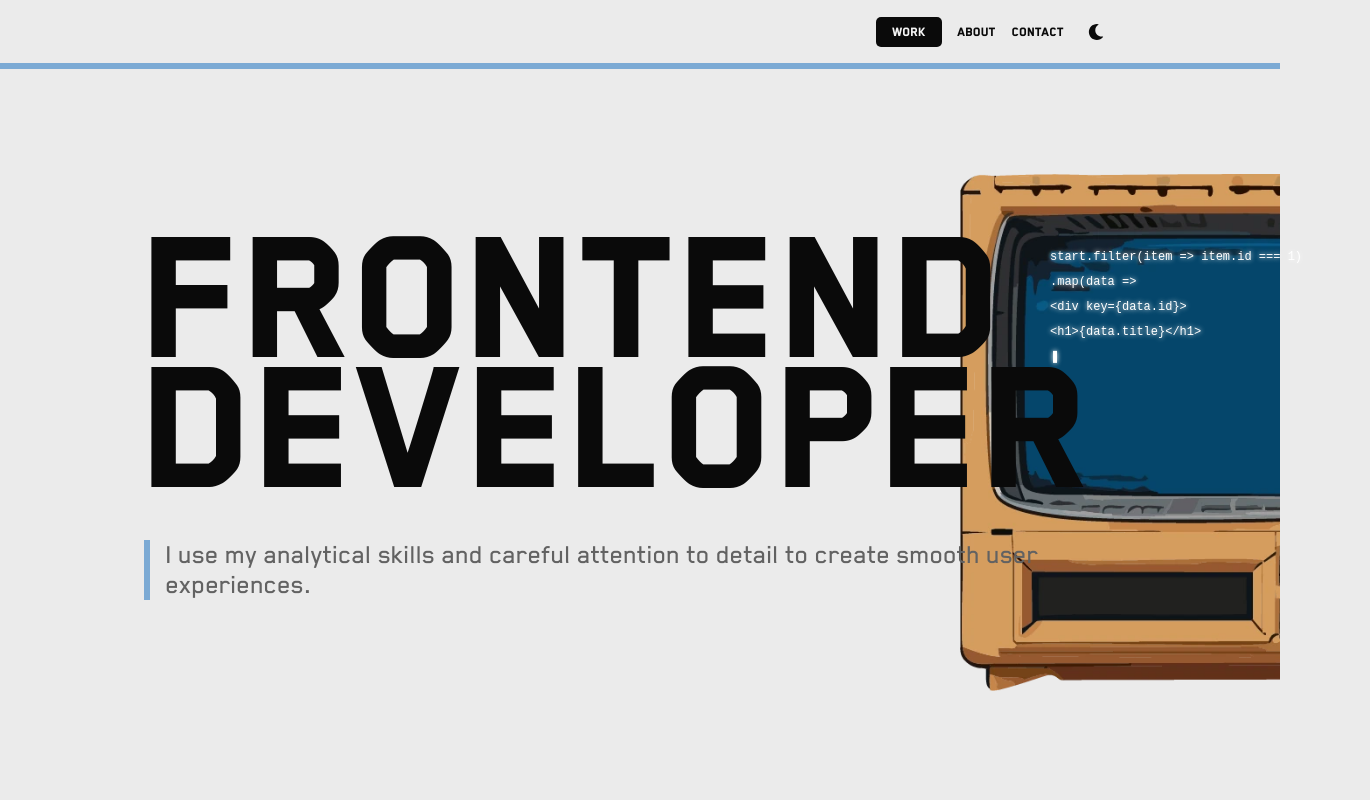
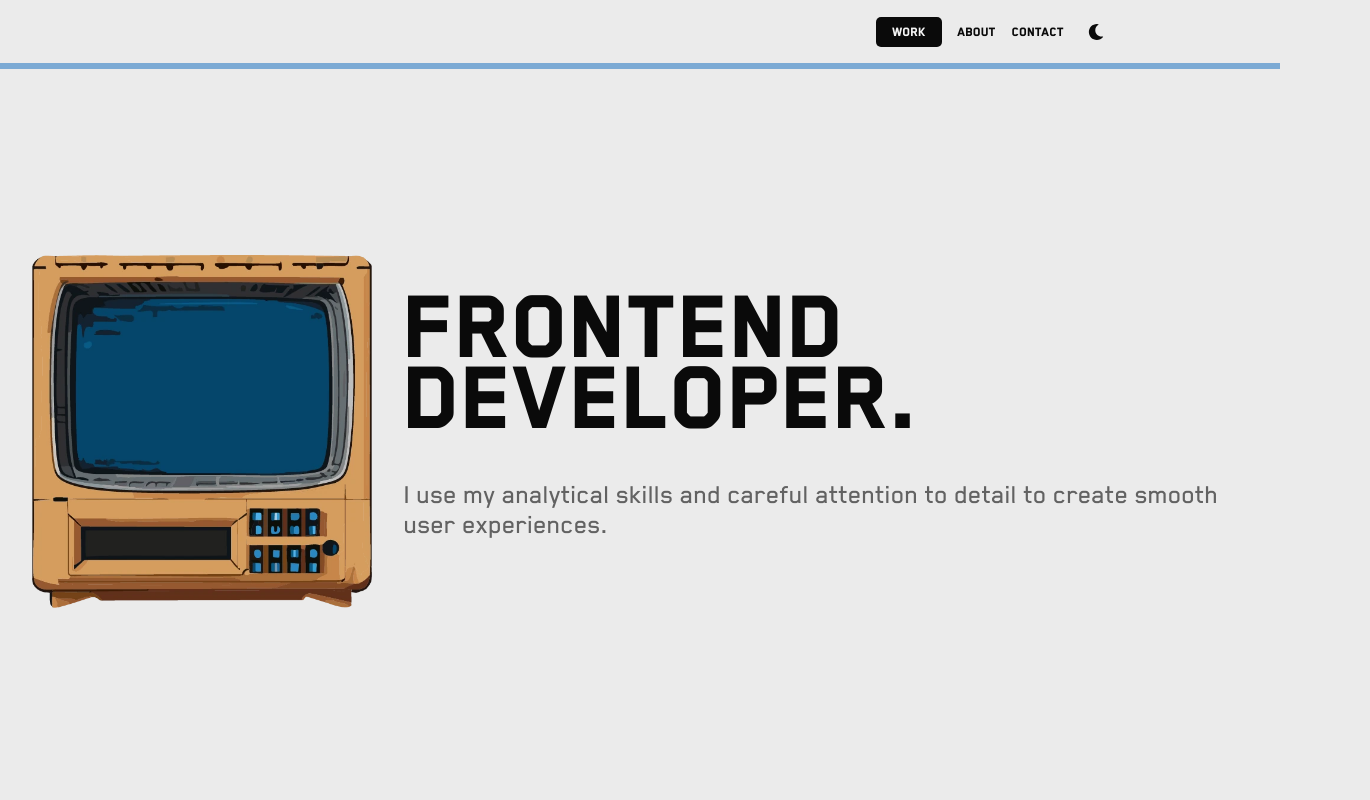
Before and after one commit to devjoppe/mi-cv-update, a React (Vite) app: page / in a window 1280 px wide. Shown: the top 800 px of the page, 1370 px wide, since content can reach past the window. Built offline with nearby package versions, Linux system fonts and the light colour scheme.

Commit message:
Re-design hero title for the start page

```diff
--- a/src/assets/styles/_config.scss
+++ b/src/assets/styles/_config.scss
@@ -68,6 +68,10 @@ h1 {
     line-height: 48px;
     color: var(--font-main-color);
     margin: 0 0 32px 0;
+    &.responsive-heading {
+        font-size: 8vw !important;
+        line-height: 5.5vw;
+    }
 }
 
 h2, h3, h4 {
@@ -129,10 +133,17 @@ span {
         display: block;
         border-left: 6px solid var(--highlight-color);
         padding-left: 16px;
-        margin-bottom: 32px;
+        // margin-bottom: 32px;
         font-family: $blender-medium;
         font-size: 24px;
         color: var(--font-secondary-color);
+        &.responsive-span {
+            font-size: 1.8vw;
+        }
+        &.no-border-left {
+            border-left: 0;
+            border-left: 6px solid var(--highlight-color);
+        }
     }
     &.kicker {
         @include kicker-mixin;
@@ -179,6 +190,11 @@ span {
         color: var(--font-main-color);
         margin-right: 8px;
     }
+}
+
+// Sizes
+.width-50-percent {
+    width: 50% !important;
 }
 
 // Misc components
@@ -298,3 +314,8 @@ button {
         margin-left: 8px;
     }
 }
+
+// Style single components
+.display-flex {
+    display: flex;
+}
--- a/src/assets/styles/responsive/_min-1024.scss
+++ b/src/assets/styles/responsive/_min-1024.scss
@@ -1,4 +1,6 @@
 @media screen and (min-width: 1024px) {
+    // Sizes
+
     // Headings
     h1 {
         font-size: 200px;
@@ -45,6 +47,7 @@
         display: flex;
         flex-direction: row;
         width: 992px;
+        margin-top: 0;
     }
 
     .right-pane {
@@ -66,6 +69,17 @@
     .left-pane-title {
         position: sticky;
         top: 125px;
+    }
+
+    .top-section-image-content {
+        justify-content: flex-end;
+        .image-content {
+            flex-direction: row;
+        }
+    }
+
+    .section-image-wrapper {
+        margin-right: 32px;
     }
 
     // Project card
@@ -191,6 +205,11 @@
         &.subtitle {
             font-size: 28px;
             line-height: 30px;
+            margin-bottom: 32px;
+            &.no-border-left {
+                border-left: 0;
+                padding-left: 0;
+            }
         }
         &.filter-tags {
             font-size: 18px;
--- a/src/assets/styles/style.css
+++ b/src/assets/styles/style.css
@@ -51,6 +51,10 @@ h1 {
   line-height: 48px;
   color: var(--font-main-color);
   margin: 0 0 32px 0;
+}
+h1.responsive-heading {
+  font-size: 8vw !important;
+  line-height: 5.5vw;
 }
 
 h2, h3, h4 {
@@ -111,10 +115,16 @@ span.subtitle {
   display: block;
   border-left: 6px solid var(--highlight-color);
   padding-left: 16px;
-  margin-bottom: 32px;
   font-family: blender-pro-medium, sans-serif;
   font-size: 24px;
   color: var(--font-secondary-color);
+}
+span.subtitle.responsive-span {
+  font-size: 1.8vw;
+}
+span.subtitle.no-border-left {
+  border-left: 0;
+  border-left: 6px solid var(--highlight-color);
 }
 span.kicker {
   display: block;
@@ -167,6 +177,10 @@ span.body-text {
   border: 1px solid var(--font-main-color);
   color: var(--font-main-color);
   margin-right: 8px;
+}
+
+.width-50-percent {
+  width: 50% !important;
 }
 
 .quote {
@@ -294,6 +308,12 @@ button.set-theme svg {
   margin-left: 8px;
 }
 
+.display-flex {
+  display: -webkit-box;
+  display: -ms-flexbox;
+  display: flex;
+}
+
 [data-theme=darkmode] {
   --background-shade-a: #1B1B1B;
   --background-shade-b: #212121;
@@ -339,11 +359,34 @@ section {
           box-sizing: border-box;
 }
 section.top-section {
+  display: -webkit-box;
+  display: -ms-flexbox;
+  display: flex;
+  -webkit-box-sizing: border-box;
+          box-sizing: border-box;
   height: calc(100vh - 63px);
   -webkit-box-align: center;
       -ms-flex-align: center;
           align-items: center;
   padding: 0 32px;
+}
+
+.top-section-image-content {
+  display: -webkit-box;
+  display: -ms-flexbox;
+  display: flex;
+  -webkit-box-align: center;
+      -ms-flex-align: center;
+          align-items: center;
+  -webkit-box-pack: center;
+      -ms-flex-pack: center;
+          justify-content: center;
+}
+.top-section-image-content .image-content {
+  -webkit-box-orient: vertical;
+  -webkit-box-direction: normal;
+      -ms-flex-direction: column;
+          flex-direction: column;
 }
 
 .section-content-wrapper {
@@ -354,6 +397,34 @@ section.top-section {
   -webkit-box-direction: normal;
       -ms-flex-direction: column;
           flex-direction: column;
+  margin-top: 32px;
+}
+
+.section-image-wrapper {
+  display: -webkit-box;
+  display: -ms-flexbox;
+  display: flex;
+  -webkit-box-pack: center;
+      -ms-flex-pack: center;
+          justify-content: center;
+}
+.section-image-wrapper img {
+  width: 100%;
+  max-width: 400px;
+  height: auto;
+}
+
+.page-title {
+  display: -webkit-box;
+  display: -ms-flexbox;
+  display: flex;
+  -webkit-box-orient: vertical;
+  -webkit-box-direction: normal;
+      -ms-flex-direction: column;
+          flex-direction: column;
+  -webkit-box-align: center;
+      -ms-flex-align: center;
+          align-items: center;
 }
 
 header {
@@ -766,6 +837,7 @@ footer {
         -ms-flex-direction: row;
             flex-direction: row;
     width: 992px;
+    margin-top: 0;
   }
   .right-pane {
     display: -webkit-box;
@@ -795,6 +867,20 @@ footer {
   .left-pane-title {
     position: sticky;
     top: 125px;
+  }
+  .top-section-image-content {
+    -webkit-box-pack: end;
+        -ms-flex-pack: end;
+            justify-content: flex-end;
+  }
+  .top-section-image-content .image-content {
+    -webkit-box-orient: horizontal;
+    -webkit-box-direction: normal;
+        -ms-flex-direction: row;
+            flex-direction: row;
+  }
+  .section-image-wrapper {
+    margin-right: 32px;
   }
   .project-card-list-wrapper {
     display: -webkit-box;
@@ -930,6 +1016,11 @@ footer {
   span.subtitle {
     font-size: 28px;
     line-height: 30px;
+    margin-bottom: 32px;
+  }
+  span.subtitle.no-border-left {
+    border-left: 0;
+    padding-left: 0;
   }
   span.filter-tags {
     font-size: 18px;
--- a/src/layout/_layout.scss
+++ b/src/layout/_layout.scss
@@ -15,13 +15,43 @@ section {
     padding: 96px 32px;
     box-sizing: border-box;
     &.top-section {
+        // Update
+        display: flex;
+        box-sizing: border-box;
+
         height: calc(100vh - 63px);
         align-items: center;
         padding: 0 32px;
     }
 }
 
+.top-section-image-content {
+    display: flex;
+    align-items: center;
+    justify-content: center;
+    .image-content {
+        flex-direction: column;
+    }
+}
+
 .section-content-wrapper {
     display: flex;
     flex-direction: column;
+    margin-top: 32px;
 }
+
+.section-image-wrapper {
+    display: flex;
+    justify-content: center;
+    & img {
+        width: 100%;
+        max-width: 400px;
+        height: auto;
+    }
+}
+
+.page-title {
+    display: flex;
+    flex-direction: column;
+    align-items: center;
+}
--- a/src/pages/StartPage/StartPage.tsx
+++ b/src/pages/StartPage/StartPage.tsx
@@ -47,48 +47,29 @@ const computerText = `start.filter(item => item.id === 1)
     return(
         <>
             <section className="dark-shade top-section">
-                <div style={{
-                    position: 'absolute',
-                    display: 'flex',
-                    width: '100%',
-                    height: 'inherit',
-                    // backgroundColor: 'red',
-                    alignItems: 'center',
-                    justifyContent: 'flex-end'
-                }}>
-                    <div data-aos="zoom-out" data-aos-duration="1500" style={{
-                        position: 'relative',
-                        display: 'block',
-                        height: '520px',
-                        width: '25%',
-                        // backgroundColor: 'red',
-                        backgroundImage: `url(${sectionBg})`,
-                        backgroundSize: '500px',
-                        backgroundPosition: '0% 100%',
-                        backgroundRepeat: 'no-repeat'
-                    }}>
-                        <div style={{
-                            position: 'relative',
-                            right: '-90px',
-                            top: '70px',
-                            width: '320px',
-                            // backgroundColor: 'blueviolet',
-                            color: 'white',
-                        }}>
-                            <code style={{ wordWrap: 'break-word', textShadow: '0 0 5px #fff'}}>
+                <div className="top-section-image-content">
+                    <div className='display-flex image-content'>
+                        <div className='section-image-wrapper' data-aos="fade-right" data-aos-duration="1500">
+
+                            {/* </div> <code style={{ wordWrap: 'break-word', textShadow: '0 0 5px #fff'}}>
                                 {
                                     <ReactTyped strings={[computerText]} typeSpeed={50} cursorChar='&#x275A;' loop style={{ whiteSpace: 'pre-line', fontSize: '12px' }} />
                                 }
-                            </code>
+                            </code> <div>  */ }
+
+                                <img src={sectionBg} />
                         </div>
-                    </div>
-                </div>
-                <div className="section-content-wrapper" data-aos="zoom-in" data-aos-duration="1500">
+                        { /* <code style={{ wordWrap: 'break-word', textShadow: '0 0 5px #fff'}}>
+                            {
+                                <ReactTyped strings={[computerText]} typeSpeed={50} cursorChar='&#x275A;' loop style={{ whiteSpace: 'pre-line', fontSize: '12px' }} />
+                            }
+                        </code> */ }
+                        <div className="section-content-wrapper" data-aos="zoom-in" data-aos-duration="1500" style={{alignItems: 'center'}}>
                             { start && start.filter(item => item.id === 1).map(data  => (
-                        <div key={data.id}>
+                                <div key={data.id} className='page-title'>
                                     { /* <span className="welcome-text">Hello! 👋 My name is <Link to={'/about'}>Joakim</Link> and I am a</span> */}
-                            <h1>{data.title}</h1>
-                            <span className="subtitle">
+                                    <h1 className='responsive-heading'>{data.title}.</h1>
+                                    <span className="subtitle no-border-left">
                                         {data.kicker}
                                     </span>
                                     { /* <span className="quote-by">
@@ -96,6 +77,8 @@ const computerText = `start.filter(item => item.id === 1)
                                     </span> */ }
                                 </div>
                             )) }
+                        </div>
+                    </div>
                 </div>
             </section>
             <SpecialSection />
```
Lines whose indentation alone changed are shown as unchanged.
